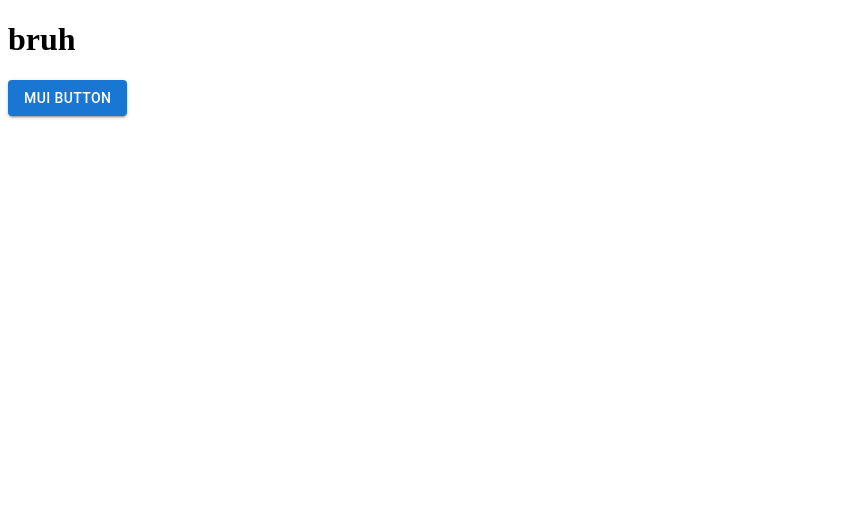
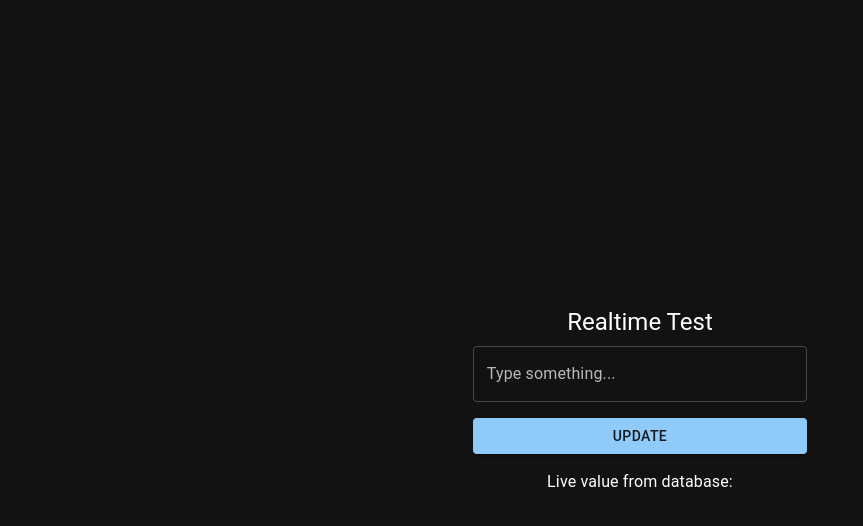
Before and after one commit to ibrahimahtsham/ludo-game, a React (Vite) app: page / in a window 1280 px wide. Shown: the top 526 px of the page, without its empty margins (0-863 px from the left). Built offline with nearby package versions, Linux system fonts and the light colour scheme; no server answers; the database is empty.

Commit message:
feat: integrate Firebase for real-time data updates and enhance UI with MUI components

```diff
--- a/package.json
+++ b/package.json
@@ -16,6 +16,7 @@
     "@emotion/react": "^11.14.0",
     "@emotion/styled": "^11.14.1",
     "@mui/material": "^7.3.6",
+    "firebase": "^12.6.0",
     "gh-pages": "^6.3.0",
     "react": "^19.2.0",
     "react-dom": "^19.2.0"
--- a/src/App.jsx
+++ b/src/App.jsx
@@ -1,13 +1,74 @@
 import Button from "@mui/material/Button";
+import TextField from "@mui/material/TextField";
+import Typography from "@mui/material/Typography";
+import Grid from "@mui/material/Grid";
+import { ThemeProvider, createTheme } from "@mui/material/styles";
+import CssBaseline from "@mui/material/CssBaseline";
+import { useState, useEffect } from "react";
+import { db } from "./firebase";
+import { ref, set, onValue } from "firebase/database";
+
+const darkTheme = createTheme({
+  palette: {
+    mode: "dark",
+  },
+});
 
 function App() {
+  const [value, setValueState] = useState("");
+  const [remoteValue, setRemoteValue] = useState("");
+
+  useEffect(() => {
+    const valueRef = ref(db, "test/value");
+    onValue(valueRef, (snapshot) => {
+      const data = snapshot.val();
+      setRemoteValue(data || "");
+    });
+  }, []);
+
+  const handleChange = (e) => {
+    setValueState(e.target.value);
+    set(ref(db, "test/value"), e.target.value);
+  };
+
   return (
-    <>
-      <h1>bruh</h1>
-      <Button variant="contained" color="primary">
-        MUI Button
-      </Button>
-    </>
+    <ThemeProvider theme={darkTheme}>
+      <CssBaseline />
+      <Grid
+        container
+        alignItems="center"
+        justifyContent="center"
+        sx={{ minHeight: "100vh" }}
+      >
+        <Grid item xs={11} sm={8} md={4}>
+          <Typography variant="h5" gutterBottom align="center">
+            Realtime Test
+          </Typography>
+
+          <TextField
+            label="Type something..."
+            variant="outlined"
+            value={value}
+            onChange={handleChange}
+            fullWidth
+          />
+
+          <Button
+            variant="contained"
+            color="primary"
+            onClick={() => set(ref(db, "test/value"), value)}
+            fullWidth
+            sx={{ mt: 2 }}
+          >
+            Update
+          </Button>
+
+          <Typography variant="body1" sx={{ mt: 2 }} align="center">
+            Live value from database: {remoteValue}
+          </Typography>
+        </Grid>
+      </Grid>
+    </ThemeProvider>
   );
 }
 
--- /dev/null
+++ b/src/firebase.js
@@ -0,0 +1,17 @@
+import { initializeApp } from "firebase/app";
+import { getDatabase } from "firebase/database";
+
+const firebaseConfig = {
+  apiKey: "AIzaSyDkDZCtOcxYTurJG1Rdv2-9dHFUEgPAWlM",
+  authDomain: "ludo-game-fdf34.firebaseapp.com",
+  databaseURL:
+    "https://ludo-game-fdf34-default-rtdb.europe-west1.firebasedatabase.app",
+  projectId: "ludo-game-fdf34",
+  storageBucket: "ludo-game-fdf34.firebasestorage.app",
+  messagingSenderId: "794946984908",
+  appId: "1:794946984908:web:99f5376ca3b85cb0b71b69",
+  measurementId: "G-SE8ZDC7DJP",
+};
+
+const app = initializeApp(firebaseConfig);
+export const db = getDatabase(app);
```
Also changed, not shown: 1 other file (tests, documents, lock files or other folders).
